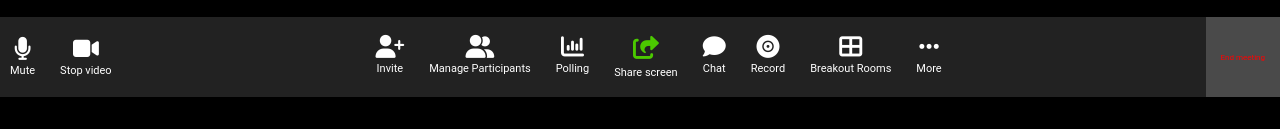
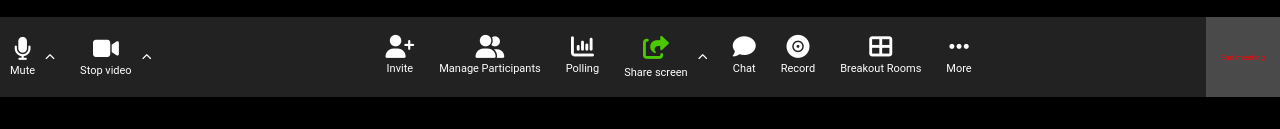
Before and after one commit to SofiaCurreri/html-css-zoom, a plain HTML site: page index.html in a window 1280 px wide. Shown: the part 657-786 px from the top of the page. Drawn offline with Linux system fonts and the light colour scheme.

Commit message:
inserite freccette accanto ad alcune icone nel footer

```diff
--- a/css/style.css
+++ b/css/style.css
@@ -40,10 +40,6 @@ button {
     position: relative;
 }
 
-.column img{
-    height: 100%;
-}
-
 .etichetta{
     color: white;
     background-color: rgba(128, 128, 128, 0.5);
@@ -75,6 +71,13 @@ footer{
     gap: 25px;
 }
 
+.resize{
+    font-size: 10px;
+    display: flex;
+    align-items: center;
+    margin-left: -15px;
+}
+
 .footer-center{
     gap: 25px;
 }
--- a/index.html
+++ b/index.html
@@ -217,9 +217,17 @@
                 <p> Mute </p>
             </div>
 
+            <div class="resize">
+                <i class="fa-solid fa-chevron-up"></i>
+            </div>
+
             <div class="column">
                 <i class="fa-solid fa-video"></i>
                 <p> Stop video </p>
+            </div>
+
+            <div class="resize">
+                <i class="fa-solid fa-chevron-up"></i>
             </div>
 
         </div>
@@ -244,6 +252,10 @@
             <div class="column">
                 <span class="green"> <i class="fa-solid fa-share-from-square"></i> </span>
                 <p> Share screen </p>
+            </div>
+
+            <div class="resize">
+                <i class="fa-solid fa-chevron-up"></i>
             </div>
 
             <div class="column">
```
